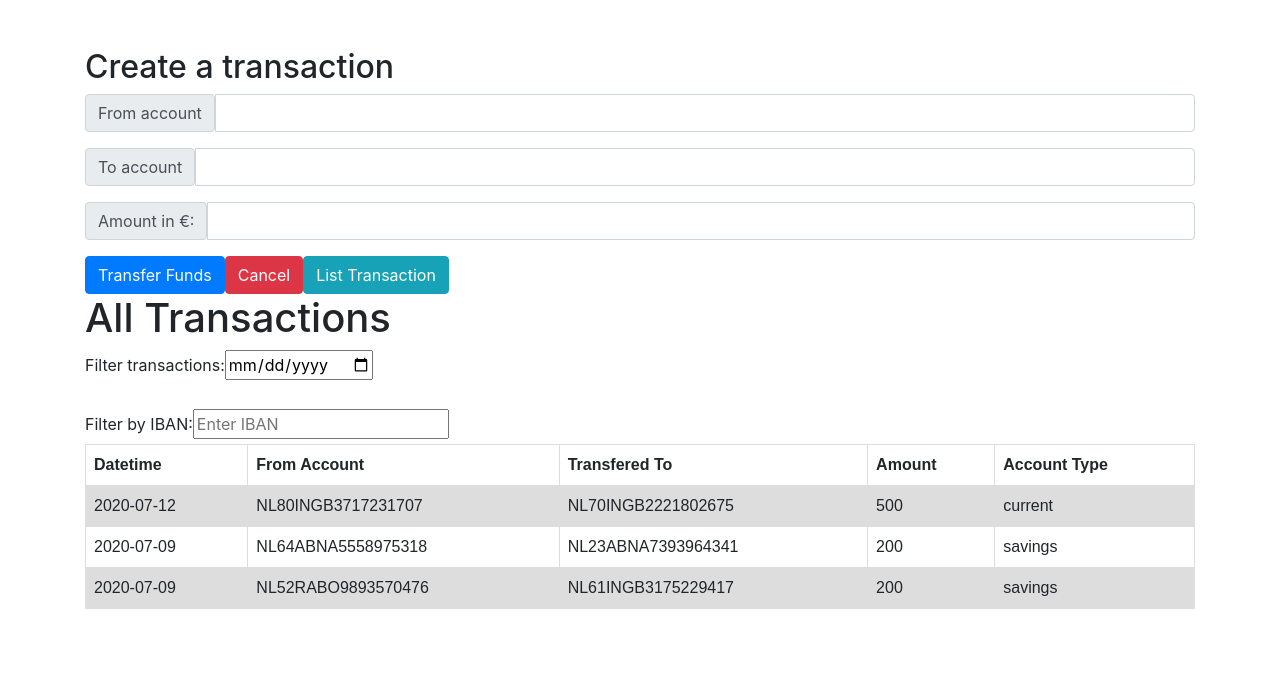
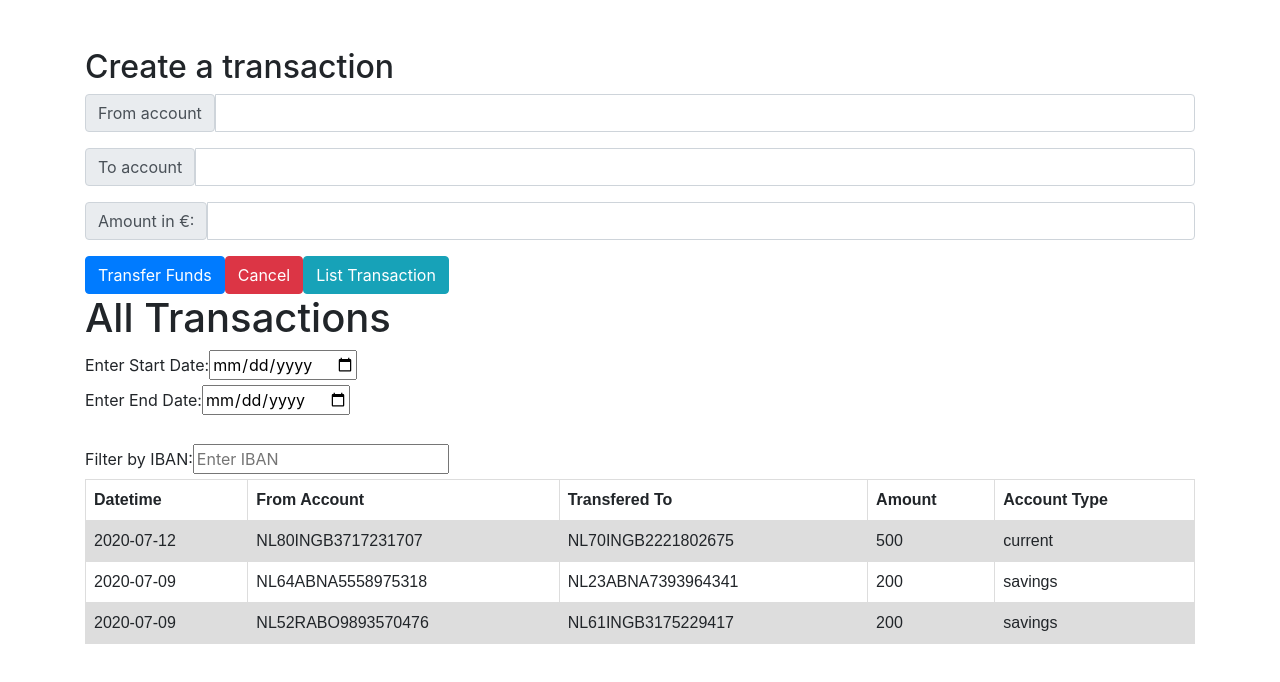
Before and after one commit to Biniam-Mehari/Code_Generation_GR5, a Vue app: page / in a window 1280 px wide. Shown: the top 682 px of the page. Built offline with nearby package versions, Linux system fonts and the light colour scheme.

Commit message:
start and end date is added

```diff
--- a/src/components/transactions/TransactionList.vue
+++ b/src/components/transactions/TransactionList.vue
@@ -2,8 +2,13 @@
     <div class="container">
         <h1>All Transactions</h1>
         <div class="filterDates">
-            <label>Filter transactions: </label>
-            <input type="date" name="filterdate" id="datetime">
+            <label>Enter Start Date: </label>
+            <input type="date" name="startdate" id="datetime">
+        </div>
+
+        <div>
+            <label>Enter End Date: </label>
+            <input type="date" name="enddate" id="datetime">
         </div>
         <br />
         <div class="filterAccount">
```
